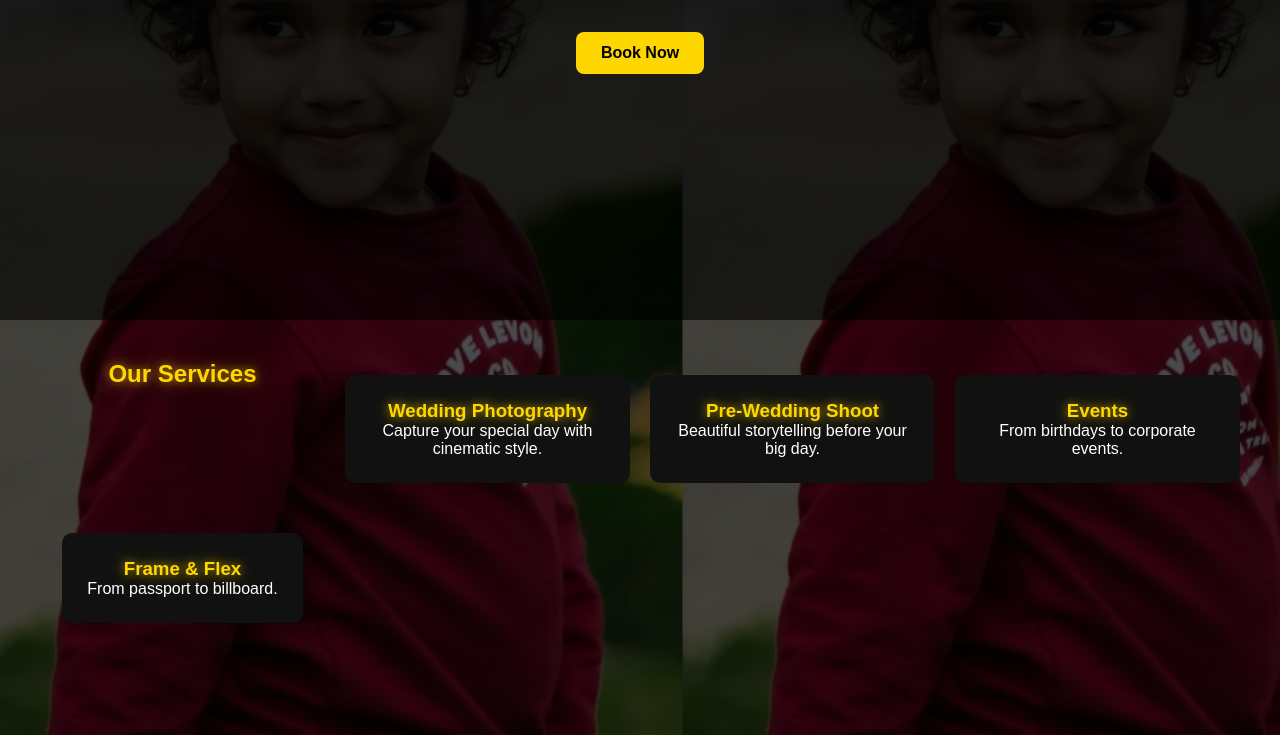
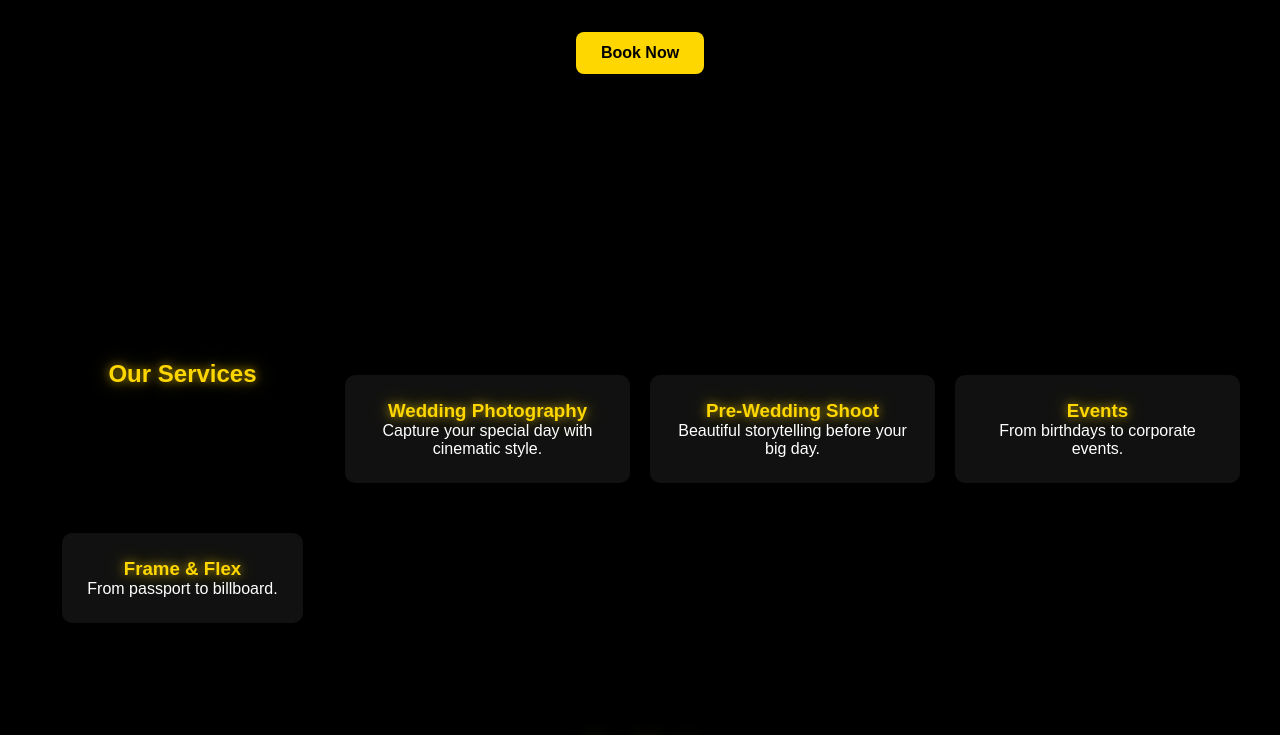
Before and after one commit to tamilselvan-ui/Vt-photography-, a plain HTML site: page index.html in a window 1280 px wide. Shown: the part 390-1125 px from the top of the page. Drawn offline with Linux system fonts and the light colour scheme.

Commit message:
Remove floating stars effect from body
Removed floating stars background and related animation.

```diff
--- a/style.css
+++ b/style.css
@@ -13,22 +13,7 @@ body {
     overflow-x: hidden;
 }
 
-/* ✨ FLOATING STARS */
-body::before {
-    content: "";
-    position: fixed;
-    width: 200%;
-    height: 200%;
-    background: url("Bg.jpg");
-    animation: moveStars 80s linear infinite;
-    opacity: 0.3;
-    z-index: -1;
-}
 
-@keyframes moveStars {
-    from { transform: translate(0, 0); }
-    to { transform: translate(-600px, -600px); }
-}
 
 /* ✨ GOLD HEADINGS */
 h1, h2, h3 {
```
